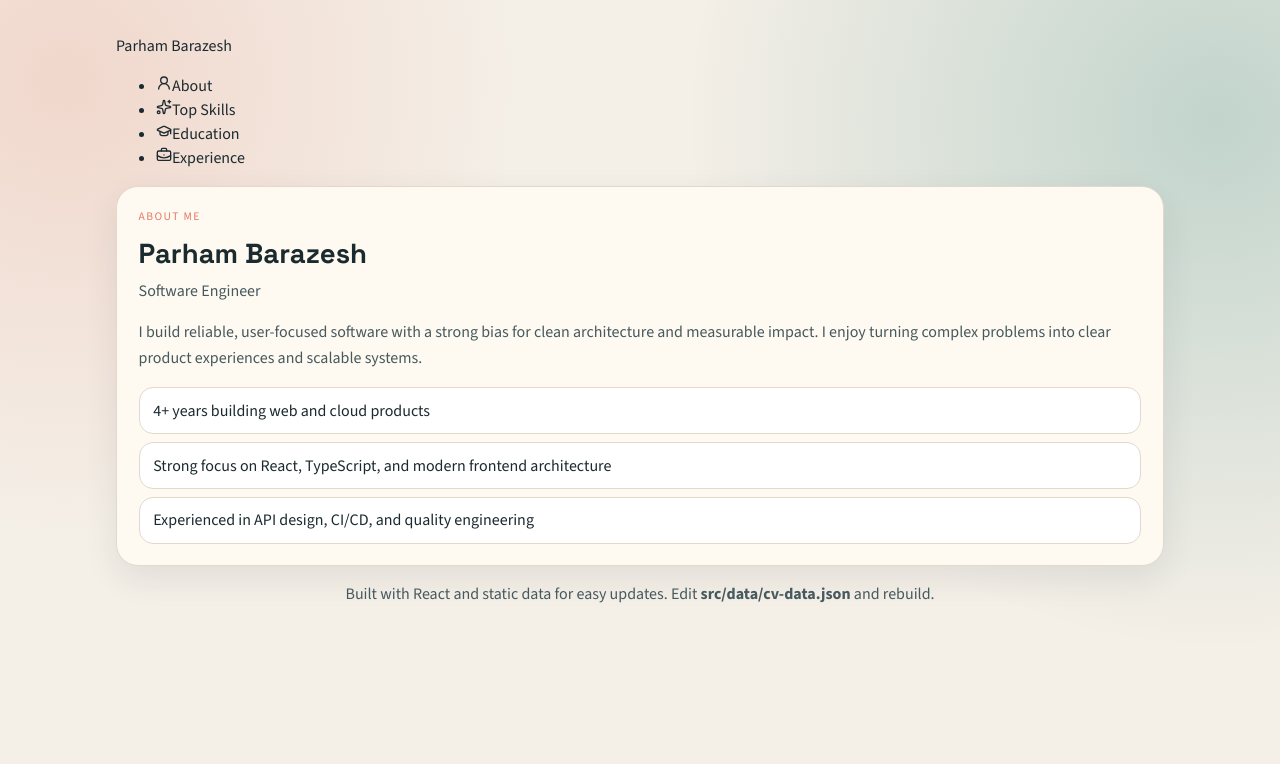
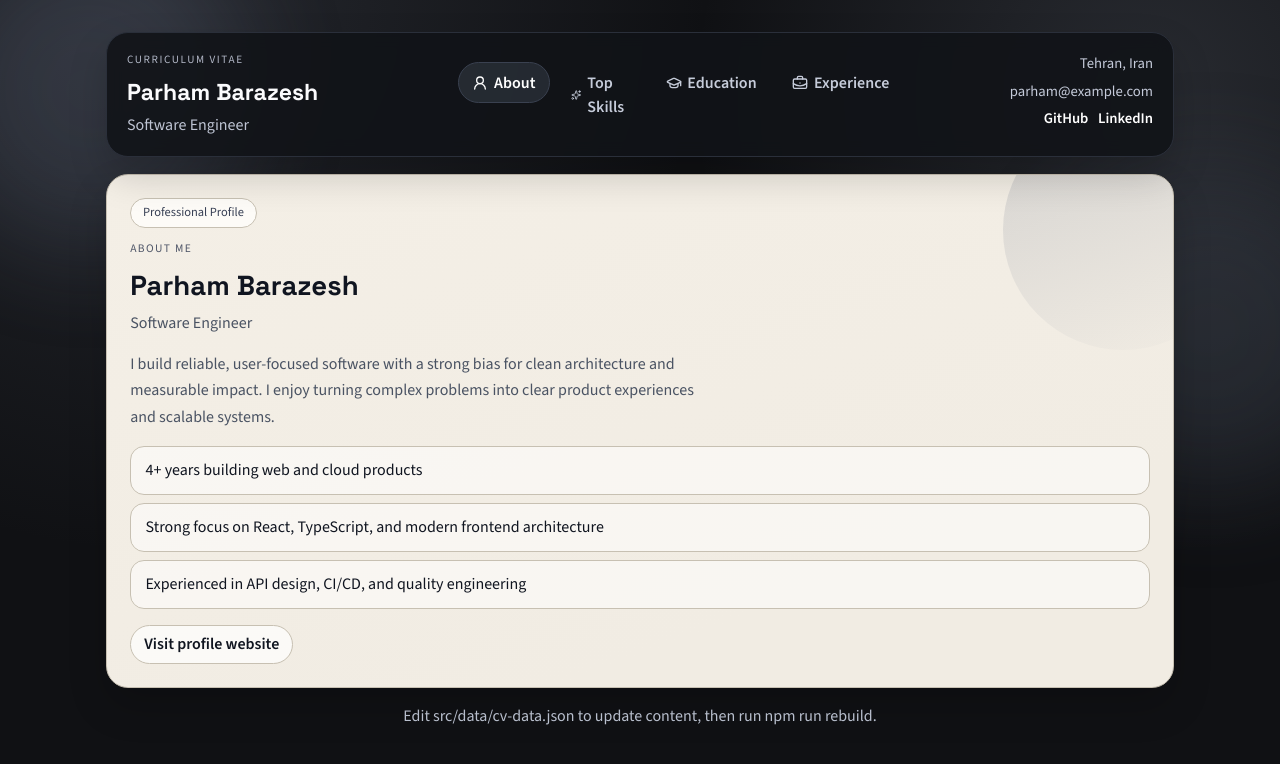
Before and after one commit to parhambrz/cv, a React (Vite) app: page / in a window 1280 px wide. Shown: the top 764 px of the page. Built offline with nearby package versions, Linux system fonts and the light colour scheme.

Commit message:
Enhance layout and styling of CV website
- Updated CSS variables for improved color scheme and layout consistency.
- Refactored Layout component to include social links and updated header structure.
- Enhanced AboutPage with a hero badge and a call-to-action link to the profile website.

```diff
--- a/src/App.css
+++ b/src/App.css
@@ -1,15 +1,17 @@
 :root {
-  --bg: #f4efe7;
-  --paper: #fffaf1;
-  --ink: #1b2a2f;
-  --ink-muted: #46595f;
-  --accent: #0f766e;
-  --accent-soft: #dcf1ec;
-  --coral: #e77861;
-  --line: #e2d9cb;
+  --bg: #101114;
+  --bg-soft: #17191f;
+  --paper: #f1ece3;
+  --paper-2: #e9e3d8;
+  --ink: #101520;
+  --ink-muted: #4a5363;
+  --accent: #7f8aa0;
+  --accent-soft: #d8dde8;
+  --line: #c7c0b2;
+  --line-dark: #2a2f3a;
   --radius-lg: 22px;
   --radius-md: 14px;
-  --shadow-soft: 0 12px 34px rgba(35, 49, 60, 0.09);
+  --shadow-soft: 0 18px 38px rgba(0, 0, 0, 0.18);
 }
 
 * {
@@ -18,11 +20,11 @@
 
 body {
   margin: 0;
-  color: var(--ink);
+  color: var(--paper);
   font-family: 'Source Sans 3', 'Segoe UI', sans-serif;
   background:
-    radial-gradient(circle at 5% 10%, rgba(229, 120, 97, 0.2), transparent 32%),
-    radial-gradient(circle at 95% 15%, rgba(15, 118, 110, 0.22), transparent 38%),
+    radial-gradient(circle at 90% 12%, rgba(150, 160, 180, 0.18), transparent 34%),
+    radial-gradient(circle at 12% 0%, rgba(98, 105, 121, 0.26), transparent 40%),
     var(--bg);
 }
 
@@ -39,62 +41,66 @@ a {
 }
 
 .site-shell {
-  max-width: 1080px;
+  max-width: 1100px;
   margin: 0 auto;
-  padding: 2.1rem 1rem 2.4rem;
+  padding: 2rem 1rem 2.4rem;
   position: relative;
 }
 
 .bg-glow {
   position: fixed;
   z-index: -1;
-  width: 290px;
-  height: 290px;
+  width: 320px;
+  height: 320px;
   border-radius: 50%;
-  filter: blur(44px);
-  opacity: 0.3;
+  filter: blur(54px);
+  opacity: 0.24;
 }
 
 .bg-glow-a {
-  background: #57b3a9;
-  top: -45px;
-  left: -55px;
+  background: #6a748b;
+  top: -70px;
+  left: -70px;
 }
 
 .bg-glow-b {
-  background: #e77861;
-  right: -60px;
-  top: 220px;
+  background: #4f5868;
+  right: -90px;
+  top: 170px;
 }
 
 .site-header {
+  position: sticky;
+  top: 12px;
+  z-index: 30;
   display: grid;
   gap: 1rem;
-  grid-template-columns: 1.2fr 1.4fr 1fr;
-  background: rgba(255, 250, 241, 0.82);
-  border: 1px solid var(--line);
+  grid-template-columns: 1.35fr 1.4fr 1fr;
+  background: rgba(17, 19, 24, 0.9);
+  border: 1px solid var(--line-dark);
   border-radius: var(--radius-lg);
   box-shadow: var(--shadow-soft);
   backdrop-filter: blur(8px);
-  padding: 1.3rem 1.4rem;
+  padding: 1.2rem 1.25rem;
 }
 
 .site-kicker {
   text-transform: uppercase;
   letter-spacing: 0.14em;
-  color: var(--coral);
-  font-size: 0.74rem;
+  color: #b2b7c6;
+  font-size: 0.7rem;
   margin-bottom: 0.38rem;
 }
 
 .site-header h1 {
   font-family: 'Space Grotesk', 'Trebuchet MS', sans-serif;
-  font-size: clamp(1.3rem, 1.7vw, 2rem);
+  font-size: clamp(1.2rem, 1.8vw, 1.72rem);
+  color: #fbfbfd;
 }
 
 .site-title {
-  color: var(--ink-muted);
-  margin-top: 0.24rem;
+  color: #bfc5d4;
+  margin-top: 0.2rem;
 }
 
 .site-nav {
@@ -102,39 +108,42 @@ a {
   flex-wrap: wrap;
   align-items: center;
   justify-content: center;
-  gap: 0.55rem;
 }
 
-.site-nav a {
+.nav-list {
+  display: flex;
+  gap: 0.48rem;
+  padding: 0;
+  margin: 0;
+  list-style: none;
+}
+
+.nav-link {
   border: 1px solid transparent;
   border-radius: 999px;
-  padding: 0.48rem 0.9rem;
-  color: var(--ink-muted);
+  padding: 0.45rem 0.82rem;
+  color: #c6ccda;
   font-weight: 600;
   transition: all 0.2s ease;
+  display: inline-flex;
+  align-items: center;
+  gap: 0.35rem;
 }
 
-.site-nav a:hover,
-.site-nav a.active {
-  color: var(--ink);
-  border-color: var(--line);
-  background: #fff;
+.nav-link:hover,
+.nav-link.active {
+  color: #fff;
+  border-color: #3a4150;
+  background: rgba(118, 128, 148, 0.2);
 }
 
 .header-contact {
   display: flex;
   flex-direction: column;
-  gap: 0.32rem;
+  gap: 0.34rem;
   align-items: flex-end;
-  color: var(--ink-muted);
-  font-size: 0.95rem;
-}
-
-.header-contact a,
-.header-contact p {
-  display: inline-flex;
-  gap: 0.35rem;
-  align-items: center;
+  color: #c5cbda;
+  font-size: 0.92rem;
 }
 
 .social-links {
@@ -143,22 +152,23 @@ a {
 }
 
 .social-links a {
-  color: var(--accent);
+  color: #ffffff;
   font-weight: 600;
 }
 
-main {
+.page-wrap {
   display: grid;
   gap: 1rem;
-  margin-top: 1rem;
+  margin-top: 1.05rem;
 }
 
 .panel {
   border: 1px solid var(--line);
   border-radius: var(--radius-lg);
-  background: var(--paper);
+  background: linear-gradient(160deg, #f4efe6 0%, var(--paper) 75%);
+  color: var(--ink);
   box-shadow: var(--shadow-soft);
-  padding: 1.35rem;
+  padding: 1.45rem;
 }
 
 .hero-panel {
@@ -169,34 +179,34 @@ main {
 .hero-panel::after {
   content: '';
   position: absolute;
-  width: 190px;
-  height: 190px;
-  background: linear-gradient(160deg, rgba(15, 118, 110, 0.2), rgba(15, 118, 110, 0));
+  width: 240px;
+  height: 240px;
+  background: linear-gradient(160deg, rgba(85, 96, 120, 0.2), rgba(85, 96, 120, 0));
   border-radius: 50%;
-  right: -45px;
-  top: -45px;
+  right: -70px;
+  top: -65px;
 }
 
 .hero-badge {
   display: inline-block;
   border: 1px solid var(--line);
   border-radius: 999px;
-  font-size: 0.8rem;
-  padding: 0.3rem 0.75rem;
-  color: var(--accent);
-  margin-bottom: 0.9rem;
-  background: #fff;
+  font-size: 0.78rem;
+  padding: 0.28rem 0.74rem;
+  color: #384055;
+  margin-bottom: 0.8rem;
+  background: #fdfbf7;
 }
 
 .hero-panel h2 {
   font-family: 'Space Grotesk', 'Trebuchet MS', sans-serif;
-  font-size: clamp(1.35rem, 3vw, 2.35rem);
+  font-size: clamp(1.3rem, 3vw, 2.28rem);
 }
 
 .hero-about {
-  margin-top: 0.7rem;
+  margin-top: 0.72rem;
   color: var(--ink-muted);
-  max-width: 70ch;
+  max-width: 72ch;
 }
 
 .section-header {
@@ -204,7 +214,7 @@ main {
 }
 
 .section-eyebrow {
-  color: var(--coral);
+  color: #4f5668;
   text-transform: uppercase;
   letter-spacing: 0.12em;
   font-size: 0.72rem;
@@ -213,7 +223,7 @@ main {
 
 .section-header h2 {
   font-family: 'Space Grotesk', 'Trebuchet MS', sans-serif;
-  font-size: clamp(1.2rem, 2.6vw, 1.72rem);
+  font-size: clamp(1.2rem, 2.5vw, 1.72rem);
 }
 
 .section-subtitle {
@@ -226,14 +236,14 @@ main {
   padding: 0;
   list-style: none;
   display: grid;
-  gap: 0.5rem;
+  gap: 0.54rem;
 }
 
 .highlight-list li {
   border: 1px solid var(--line);
   border-radius: var(--radius-md);
-  background: #fff;
-  padding: 0.65rem 0.85rem;
+  background: rgba(255, 255, 255, 0.55);
+  padding: 0.7rem 0.9rem;
 }
 
 .highlight-list.standalone {
@@ -242,15 +252,15 @@ main {
 
 .skills-grid {
   display: grid;
-  gap: 0.7rem;
+  gap: 0.72rem;
   grid-template-columns: repeat(2, minmax(0, 1fr));
 }
 
 .skill-pill {
   border: 1px solid var(--line);
   border-radius: var(--radius-md);
-  background: #fff;
-  padding: 0.72rem 0.78rem;
+  background: rgba(255, 255, 255, 0.62);
+  padding: 0.75rem 0.8rem;
   display: flex;
   align-items: center;
   gap: 0.72rem;
@@ -268,7 +278,7 @@ main {
   height: 34px;
   border-radius: 50%;
   background: var(--accent-soft);
-  color: var(--accent);
+  color: #374055;
   display: inline-flex;
   align-items: center;
   justify-content: center;
@@ -295,19 +305,19 @@ main {
   align-items: center;
   border: 1px solid var(--line);
   border-radius: var(--radius-md);
-  background: #fff;
-  padding: 0.86rem;
+  background: rgba(255, 255, 255, 0.7);
+  padding: 0.88rem;
 }
 
 .timeline-card:hover {
-  box-shadow: 0 10px 18px rgba(22, 40, 44, 0.09);
+  box-shadow: 0 12px 20px rgba(16, 22, 32, 0.12);
 }
 
 .timeline-accent {
   width: 10px;
   height: 100%;
   border-radius: 999px;
-  background: linear-gradient(180deg, var(--accent), var(--coral));
+  background: linear-gradient(180deg, #5e6678, #353a48);
 }
 
 .timeline-card-main h3 {
@@ -315,10 +325,10 @@ main {
 }
 
 .timeline-org {
-  color: var(--accent);
+  color: #414a5f;
   margin-top: 0.12rem;
   margin-bottom: 0.36rem;
-  font-weight: 600;
+  font-weight: 700;
 }
 
 .timeline-card-main p {
@@ -341,21 +351,23 @@ main {
 }
 
 .detail-link,
-.inline-cta {
+.inline-cta,
+.back-link {
   display: inline-flex;
   align-items: center;
   gap: 0.32rem;
   border: 1px solid var(--line);
   border-radius: 999px;
-  padding: 0.42rem 0.8rem;
+  padding: 0.42rem 0.82rem;
   font-weight: 600;
   color: var(--ink);
-  background: #fff;
+  background: rgba(255, 255, 255, 0.72);
   transition: transform 0.2s ease;
 }
 
 .detail-link:hover,
-.inline-cta:hover {
+.inline-cta:hover,
+.back-link:hover {
   transform: translateY(-1px);
 }
 
@@ -363,19 +375,27 @@ main {
   margin-top: 1rem;
 }
 
-.detail-panel h2 {
-  font-family: 'Space Grotesk', 'Trebuchet MS', sans-serif;
-  margin-top: 0.8rem;
+.detail-panel {
+  color: var(--ink);
 }
 
-.detail-org {
-  color: var(--accent);
-  margin-top: 0.3rem;
-  font-weight: 600;
+.detail-summary,
+.detail-meta,
+.detail-meta p {
+  color: var(--ink-muted);
 }
 
 .detail-meta {
   margin-top: 0.7rem;
+  display: flex;
+  flex-wrap: wrap;
+  gap: 0.85rem;
+}
+
+.detail-meta p {
+  display: inline-flex;
+  align-items: center;
+  gap: 0.33rem;
 }
 
 .long-text {
@@ -384,24 +404,24 @@ main {
   line-height: 1.65;
 }
 
-.detail-list {
-  margin: 0.95rem 0 0;
-  padding-left: 1.1rem;
+.bullet-list {
+  margin-top: 0.95rem;
+  padding-left: 1rem;
   display: grid;
   gap: 0.5rem;
   color: var(--ink-muted);
 }
 
-.tag-row {
+.tag-wrap {
   margin-top: 0.9rem;
   display: flex;
   flex-wrap: wrap;
   gap: 0.5rem;
 }
 
-.tag-row span {
+.tag {
   border: 1px solid var(--line);
-  background: #fff;
+  background: rgba(255, 255, 255, 0.7);
   border-radius: 999px;
   padding: 0.3rem 0.6rem;
   font-size: 0.84rem;
@@ -410,7 +430,7 @@ main {
 
 .site-footer {
   text-align: center;
-  color: var(--ink-muted);
+  color: #c2c9d8;
   margin-top: 1rem;
 }
 
@@ -418,6 +438,7 @@ main {
   .site-header {
     grid-template-columns: 1fr;
     text-align: left;
+    position: static;
   }
 
   .site-nav {
--- a/src/components/Layout.jsx
+++ b/src/components/Layout.jsx
@@ -12,19 +12,23 @@ const navItems = [
 
 function Layout({ children }) {
   const location = useLocation()
+  const socials = cvData.socials ?? []
 
   return (
     <div className="site-shell">
-      <div className="bg-orb orb-a" aria-hidden="true" />
-      <div className="bg-orb orb-b" aria-hidden="true" />
+      <div className="bg-glow bg-glow-a" aria-hidden="true" />
+      <div className="bg-glow bg-glow-b" aria-hidden="true" />
 
-      <header className="topbar">
-        <Link className="brand" to="/">
-          <span className="brand-dot" aria-hidden="true" />
-          {cvData.profile.name}
-        </Link>
+      <header className="site-header">
+        <div>
+          <p className="site-kicker">Curriculum Vitae</p>
+          <h1>
+            <Link to="/">{cvData.profile.name}</Link>
+          </h1>
+          <p className="site-title">{cvData.profile.title}</p>
+        </div>
 
-        <nav aria-label="Main navigation">
+        <nav className="site-nav" aria-label="Main navigation">
           <ul className="nav-list">
             {navItems.map(({ to, label, icon: Icon }) => (
               <li key={to}>
@@ -36,6 +40,18 @@ function Layout({ children }) {
             ))}
           </ul>
         </nav>
+
+        <div className="header-contact">
+          <p>{cvData.profile.location}</p>
+          <a href={`mailto:${cvData.profile.email}`}>{cvData.profile.email}</a>
+          <div className="social-links">
+            {socials.map((social) => (
+              <a key={social.label} href={social.url} target="_blank" rel="noreferrer">
+                {social.label}
+              </a>
+            ))}
+          </div>
+        </div>
       </header>
 
       <motion.main
@@ -50,8 +66,7 @@ function Layout({ children }) {
 
       <footer className="site-footer">
         <p>
-          Built with React and static data for easy updates. Edit
-          <strong> src/data/cv-data.json</strong> and rebuild.
+          Edit src/data/cv-data.json to update content, then run npm run rebuild.
         </p>
       </footer>
     </div>
--- a/src/pages/AboutPage.jsx
+++ b/src/pages/AboutPage.jsx
@@ -2,14 +2,18 @@ import SectionIntro from '../components/SectionIntro'
 
 export default function AboutPage({ profile }) {
   return (
-    <section className="panel">
+    <section className="panel hero-panel">
+      <span className="hero-badge">Professional Profile</span>
       <SectionIntro eyebrow="About Me" title={profile.name} subtitle={profile.title} />
-      <p className="long-text">{profile.about}</p>
+      <p className="long-text hero-about">{profile.about}</p>
       <ul className="highlight-list standalone">
         {profile.highlights.map((highlight) => (
           <li key={highlight}>{highlight}</li>
         ))}
       </ul>
+      <a className="inline-cta" href={profile.website} target="_blank" rel="noreferrer">
+        Visit profile website
+      </a>
     </section>
   )
 }
```
